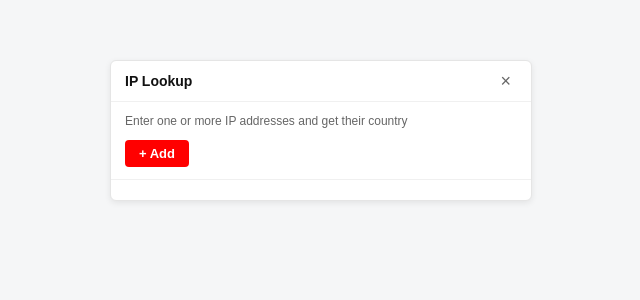
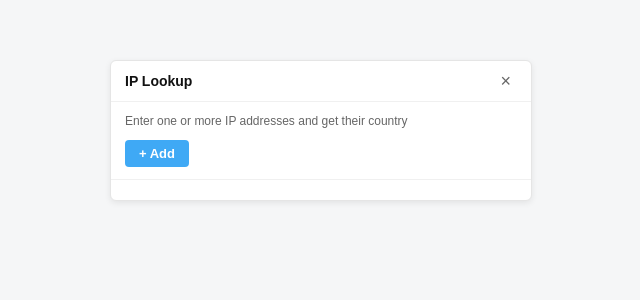
Before and after one commit to yarice/IpToCountry, a Vue app: page / in a window 1280 px wide. Shown: the top 300 px of the page, without its empty margins (319-959 px from the left). Built offline with nearby package versions, Linux system fonts and the light colour scheme.

Commit message:
Revert "Redtest (#11)" (#12)
This reverts commit 0795f8731b659ac76e40b84505b764eb13f0cfd5.

```diff
--- a/src/style.css
+++ b/src/style.css
@@ -54,7 +54,7 @@ body {
 /* Add button (enabled) */
 .btn-primary {
   margin: 0 14px 12px 14px;
-  background-color: red; /* mock blue */
+  background-color: #3FA9F5; /* mock blue */
   border: none;
   padding: 6px 14px;
   font-size: 13px;
```
